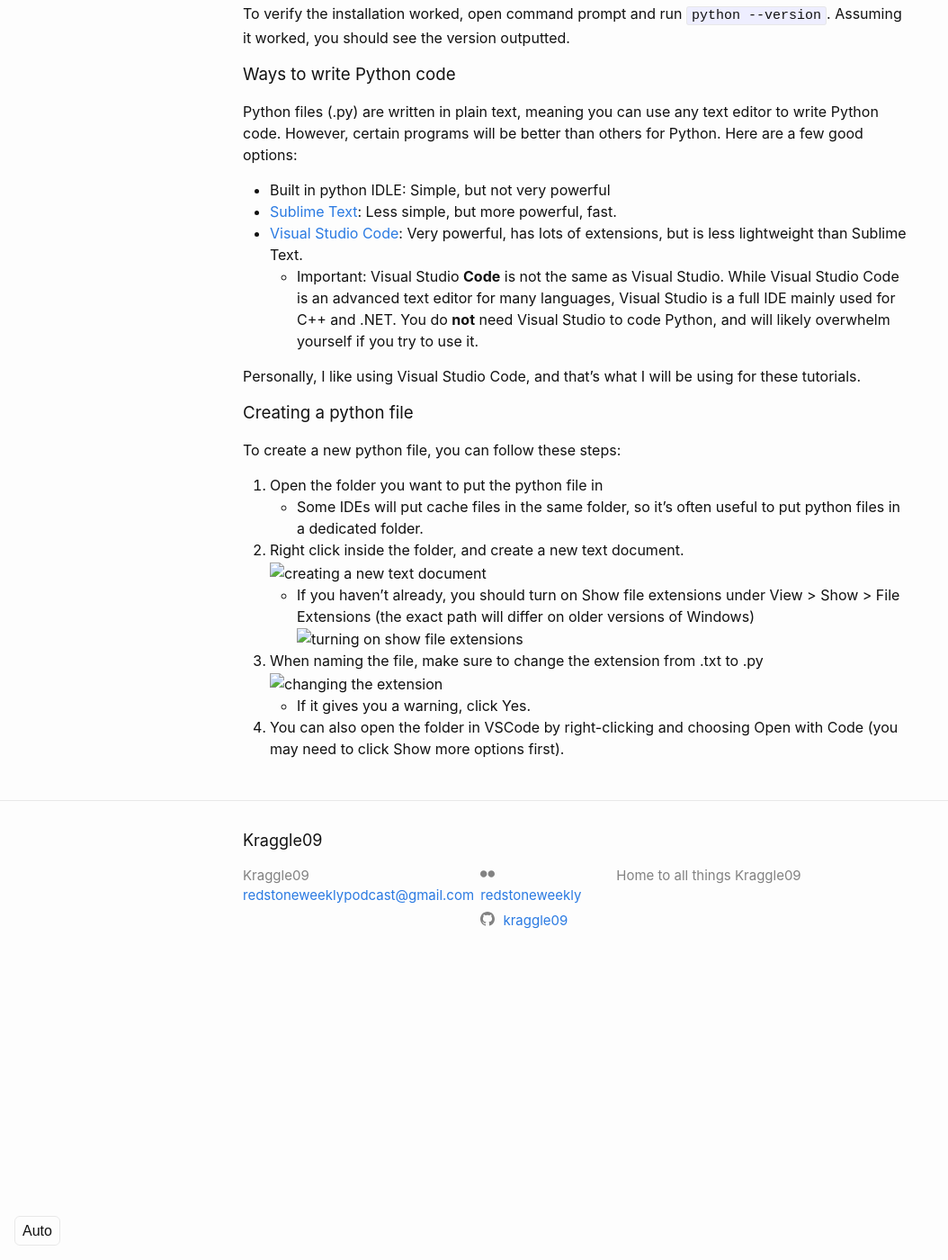
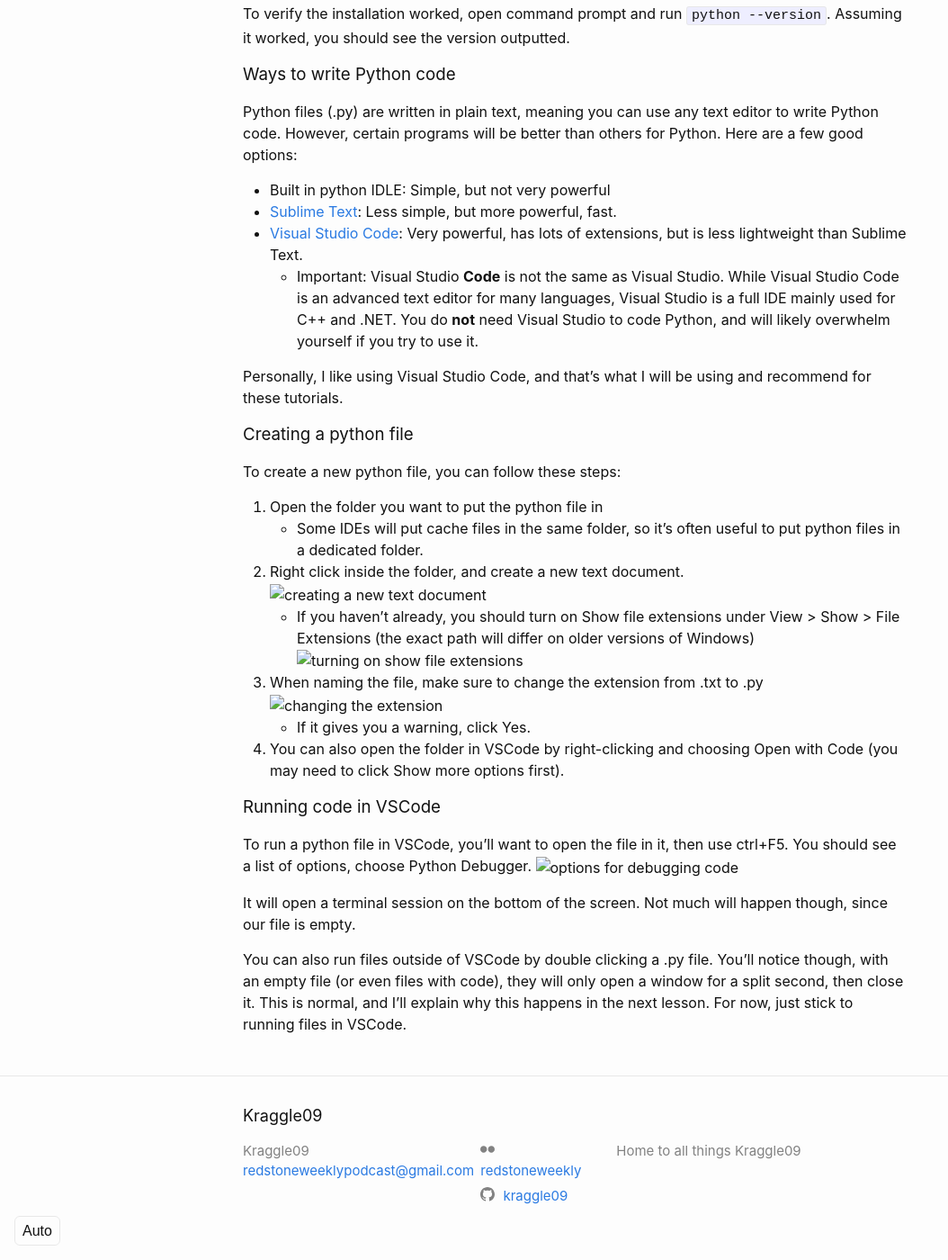
Before and after one commit to Kraggle09/kraggle09.github.io, a Jekyll site: the page built from docs/guide/python/01.markdown, in a window 1280 px wide and 1400 px high, scrolled down 532 px. Shown: the whole window at 90% size, without its empty margins (0-1054 px from the left). Built offline with Jekyll 4.4.1, drawn with Linux system fonts in a browser that asks for light colours; before the commit the page ends 1626 px from its top, so only the background shows below that.

Commit message:
Updated lesson 01

```diff
--- a/docs/guide/python/01.markdown
+++ b/docs/guide/python/01.markdown
@@ -27,7 +27,7 @@ Python files (.py) are written in plain text, meaning you can use any text edito
 - [Visual Studio Code](https://code.visualstudio.com): Very powerful, has lots of extensions, but is less lightweight than Sublime Text.
     - Important: Visual Studio **Code** is not the same as Visual Studio. While Visual Studio Code is an advanced text editor for many languages, Visual Studio is a full IDE mainly used for C++ and .NET. You do **not** need Visual Studio to code Python, and will likely overwhelm yourself if you try to use it.
 
-Personally, I like using Visual Studio Code, and that's what I will be using for these tutorials.
+Personally, I like using Visual Studio Code, and that's what I will be using and recommend for these tutorials.
 
 ### Creating a python file
 To create a new python file, you can follow these steps:
@@ -41,3 +41,11 @@ To create a new python file, you can follow these steps:
 ![changing the extension](/images/01-5.png)
     - If it gives you a warning, click Yes.
 4. You can also open the folder in VSCode by right-clicking and choosing Open with Code (you may need to click Show more options first).
+
+### Running code in VSCode
+To run a python file in VSCode, you'll want to open the file in it, then use ctrl+F5. You should see a list of options, choose Python Debugger.
+![options for debugging code](/images/01-6.png)
+
+It will open a terminal session on the bottom of the screen. Not much will happen though, since our file is empty.
+
+You can also run files outside of VSCode by double clicking a .py file. You'll notice though, with an empty file (or even files with code), they will only open a window for a split second, then close it. This is normal, and I'll explain why this happens in the next lesson. For now, just stick to running files in VSCode.
```
Also changed, not shown: docs/guide/python/images/01-6.png (added).
